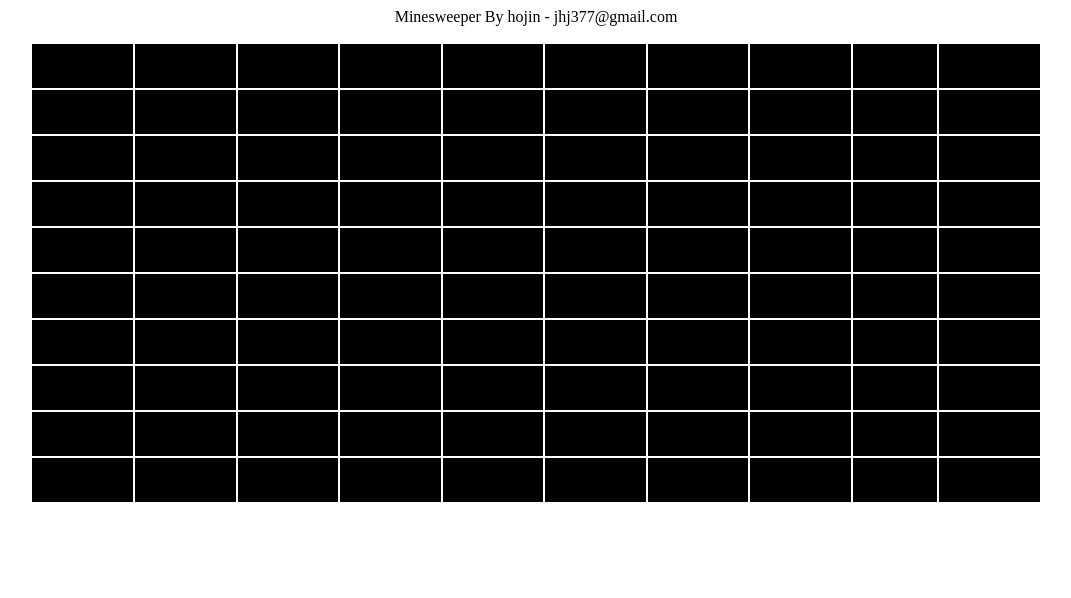
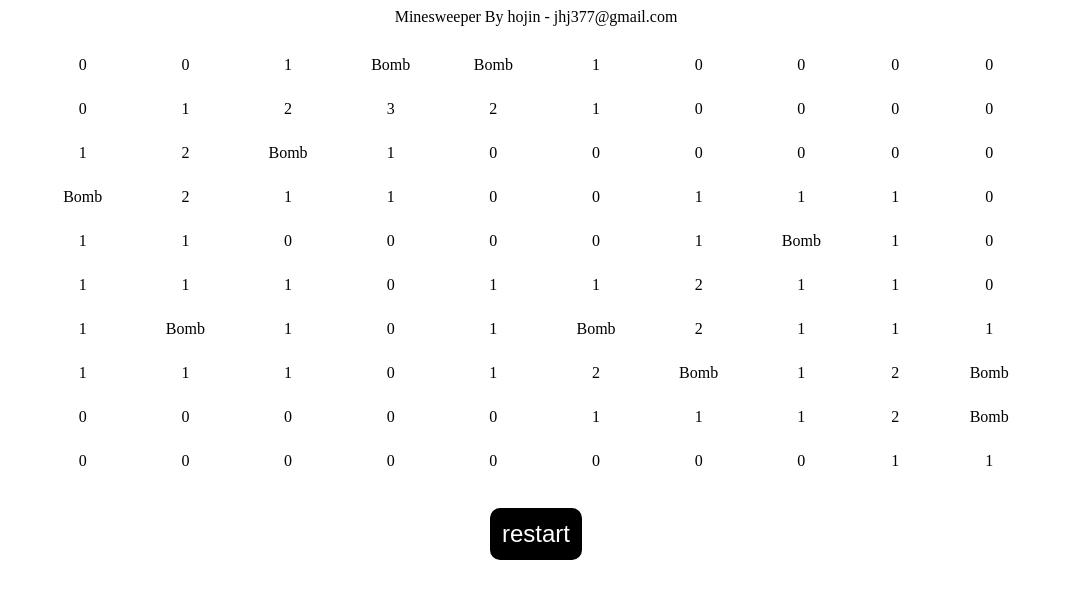
Before and after one commit to hojin-kr/minesweeper, a plain HTML site: page index.html in a window 1280 px wide. Shown: the whole page, without its empty margins (104-1175 px from the left). Drawn offline with nearby package versions, Linux system fonts and the light colour scheme.

Commit message:
지뢰찾는방식 변경

```diff
--- a/index.html
+++ b/index.html
@@ -20,10 +20,23 @@
         text-align: center;
         width: 2em;
         height: 2.5em;
-        border: 1px solid black;
+        border-radius: 5px;
       }
       .close {
         background-color: black;
+      }
+      .restart button{
+        font-size: 1.5em;
+        border-radius: 10px;
+        color: white;
+        background-color: black;
+        border: none;
+        padding: 0.5em;
+        margin: 1em;
+      }
+      .restart button:hover{
+        color: black;
+        background-color: white;
       }
     </style>
   </head>
@@ -32,8 +45,8 @@
       Minesweeper By hojin - jhj377@gmail.com
     </header>
     <table class="mines-table"></table>
-    <div class="point">
-
+    <div class="restart">
+      <button class="restartBtn" type="button" name="button">restart</button>
     </div>
   </body>
   <script type="text/javascript">
@@ -41,7 +54,6 @@
 
   //지뢰 세팅 배열 생성
   let minesTable = new Array();
-  let point = 0;
 
   run();
 
@@ -55,25 +67,33 @@
     setMinesNum();
 
     //게임 동작
-    $('table td').addClass('close');
-    $('table td').on('click', function () {
+    // $('table td').addClass('close');
+    //칸을 클릭하면 지뢰가있는 지를 확인하고 없다면 숫자를 표시
+    $('table td').on('click', function() {
+      //현재 클릭한 요소의 인덱스를 확인
+      let index = $(this).attr('id');
+      $('.mines-table #' + index).text(minesTable[index]);
+
+      //.close style 해제
       $(this).removeClass('close');
-      $(this).addClass('open');
+
+      //클릭한 요소가 지뢰를 가지고 있는지 확인
       if ($(this).text() == 'Bomb') {
-        point = 0;
         alert('Game Over');
-      } else {
-        point ++;
       }
-      $('.point').text(point);
     });
 
-    //테이블에 세팅한 지뢰 출력
+    //재시작 버튼 (페이지 새로고침)
+    $('.restart').on('click', function() {
+      location.reload();
+    });
+  }
+  //del
   minesTable.forEach(function(element, index) {
-      $('.mines-table .' + index).text(element);
+    $('.mines-table #' + index).text(element);
   });
 
-  }
+
 
   //지뢰가 배치될 테이블 생성
   function genTable ()
@@ -82,40 +102,40 @@
     for (let row = 0; row < 100; row++) {
       switch (row) {
         case 0:
-        table += '<tr><td class="' + row + '"></td>';
+        table += '<tr><td id="' + row + '"></td>';
         break;
         case 10:
-        table += '</tr><tr><td class="' + row + '"></td>';
+        table += '</tr><tr><td id="' + row + '"></td>';
         break;
         case 20:
-        table += '</tr><tr><td class="' + row + '"></td>';
+        table += '</tr><tr><td id="' + row + '"></td>';
         break;
         case 30:
-        table += '</tr><tr><td class="' + row + '"></td>';
+        table += '</tr><tr><td id="' + row + '"></td>';
         break;
         case 40:
-        table += '</tr><tr><td class="' + row + '"></td>';
+        table += '</tr><tr><td id="' + row + '"></td>';
         break;
         case 50:
-        table += '</tr><tr><td class="' + row + '"></td>';
+        table += '</tr><tr><td id="' + row + '"></td>';
         break;
         case 60:
-        table += '</tr><tr><td class="' + row + '"></td>';
+        table += '</tr><tr><td id="' + row + '"></td>';
         break;
         case 70:
-        table += '</tr><tr><td class="' + row + '"></td>';
+        table += '</tr><tr><td id="' + row + '"></td>';
         break;
         case 80:
-        table += '</tr><tr><td class="' + row + '"></td>';
+        table += '</tr><tr><td id="' + row + '"></td>';
         break;
         case 90:
-        table += '</tr><tr><td class="' + row + '"></td>';
+        table += '</tr><tr><td id="' + row + '"></td>';
         break;
         case 100:
-        table += '</tr><tr><td class="' + row + '"></td></tr>';
+        table += '</tr><tr><td id="' + row + '"></td></tr>';
         break;
         default:
-        table += '<td class="' + row + '"></td>';
+        table += '<td id="' + row + '"></td>';
         break;
       }
     }
@@ -128,11 +148,12 @@
     let duplicate_check;
     let random_mines_position;
 
-    //랜덤하게 지뢰를 생성해서 배치
+    //10개의 지뢰를 랜덤하게 생성해서 배치
     for (let mines = 0; mines < 10; mines++) {
       random_mines_position = Math.floor(Math.random() * 100) + 1;
       //중복 생성을 방지
       if (minesTable[random_mines_position] != 'Bomb') {
+        //랜덤한 위치에 지뢰 삽입
         minesTable[random_mines_position] = 'Bomb';
       } else { mines -= 1; }
     }
@@ -143,15 +164,81 @@
   {
     for (let index = 0; index < 100; index++) {
       let bombCount = 0;
+      let type = 0;
+      //현재 칸이 지뢰가 배치된 칸이 아니라면 인근 지뢰 카운팅을 시작
       if (minesTable[index] != 'Bomb') {
+        let type_1 = [0];
+        let type_2 = [9];
+        let type_3 = [10, 20, 30, 40, 50, 60, 70, 80];
+        let type_4 = [19, 29, 39, 49, 59, 69, 79, 89];
+        let type_5 = [90];
+        let type_6 = [99];
+
+        if (type_1.indexOf(index) != -1) {
+          type = 1;
+        }
+        if (type_2.indexOf(index) != -1) {
+          type = 2;
+        }
+        if (type_3.indexOf(index) != -1) {
+          type = 3;
+        }
+        if (type_4.indexOf(index) != -1) {
+          type = 4;
+        }
+        if (type_5.indexOf(index) != -1) {
+          type = 5;
+        }
+        if (type_6.indexOf(index) != -1) {
+          type = 6;
+        }
+        switch (type) {
+          case 0:
+          if (minesTable[index - 1] == 'Bomb') bombCount++;
+          if (minesTable[index - 9] == 'Bomb') bombCount++;
+          if (minesTable[index - 10] == 'Bomb') bombCount++;
+          if (minesTable[index - 11] == 'Bomb') bombCount++;
           if (minesTable[index + 1] == 'Bomb') bombCount++;
           if (minesTable[index + 9] == 'Bomb') bombCount++;
           if (minesTable[index + 10] == 'Bomb') bombCount++;
           if (minesTable[index + 11] == 'Bomb') bombCount++;
+          break;
+          case 1:
+          if (minesTable[index + 1] == 'Bomb') bombCount++;
+          if (minesTable[index + 9] == 'Bomb') bombCount++;
+          if (minesTable[index + 10] == 'Bomb') bombCount++;
+          break;
+          case 2:
           if (minesTable[index - 1] == 'Bomb') bombCount++;
+          if (minesTable[index + 9] == 'Bomb') bombCount++;
+          if (minesTable[index + 10] == 'Bomb') bombCount++;
+          break;
+          case 3:
           if (minesTable[index - 9] == 'Bomb') bombCount++;
           if (minesTable[index - 10] == 'Bomb') bombCount++;
+          if (minesTable[index + 1] == 'Bomb') bombCount++;
+          if (minesTable[index + 10] == 'Bomb') bombCount++;
+          if (minesTable[index + 11] == 'Bomb') bombCount++;
+          break;
+          case 4:
+          if (minesTable[index + 9] == 'Bomb') bombCount++;
+          if (minesTable[index + 10] == 'Bomb') bombCount++;
+          if (minesTable[index - 1] == 'Bomb') bombCount++;
+          if (minesTable[index - 10] == 'Bomb') bombCount++;
           if (minesTable[index - 11] == 'Bomb') bombCount++;
+          break;
+          case 5:
+          if (minesTable[index - 9] == 'Bomb') bombCount++;
+          if (minesTable[index - 10] == 'Bomb') bombCount++;
+          if (minesTable[index + 1] == 'Bomb') bombCount++;
+          break;
+          case 6:
+          if (minesTable[index - 1] == 'Bomb') bombCount++;
+          if (minesTable[index - 10] == 'Bomb') bombCount++;
+          if (minesTable[index - 11] == 'Bomb') bombCount++;
+          break;
+        }
+        //인근 지뢰 갯수를 체크
         minesTable[index] = bombCount;
       }
     }
```
Lines whose indentation alone changed are shown as unchanged.
